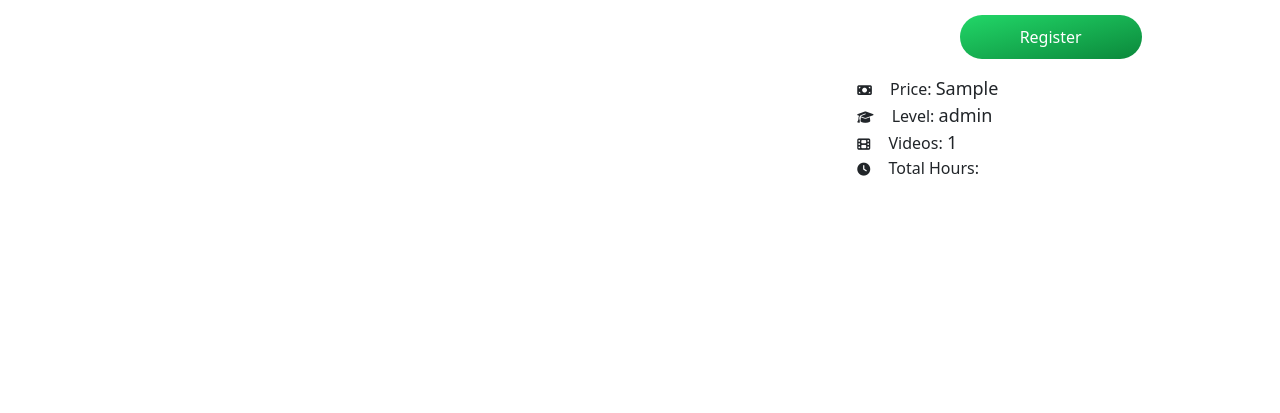
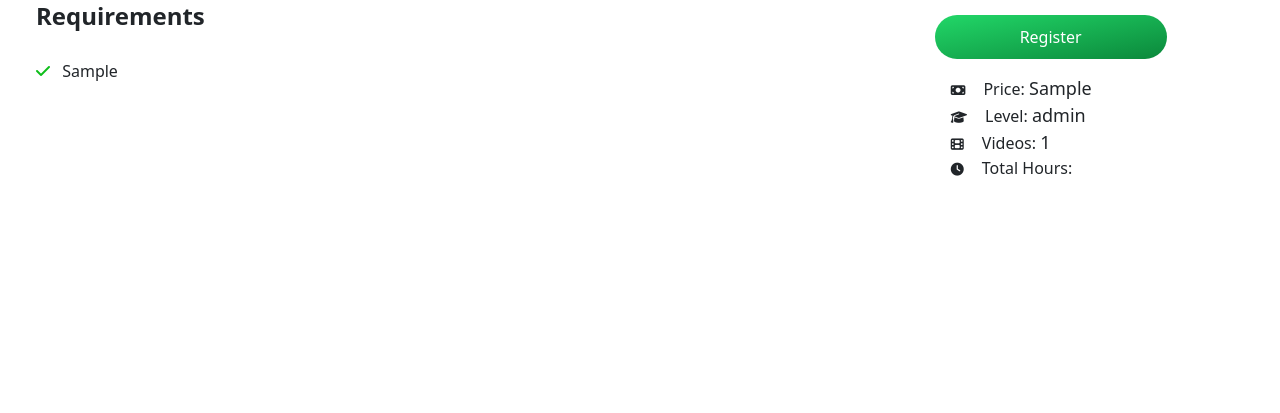
Before and after one commit to DuucNguyen/Node.js, a Node server app: a page that uses src/resources/views/courses/showDetail.hbs in a window 1280 px wide. Shown: the part 387-800 px from the top of the page. Run offline with Node 20, Linux system fonts and the light colour scheme; tables that the repository leaves empty hold one stand-in row (values such as "Sample post"); some libraries are stand-ins or nearby versions.

Commit message:
Update UIs course detail

```diff
--- a/src/app/controllers/CourseController.js
+++ b/src/app/controllers/CourseController.js
@@ -149,14 +149,13 @@
     async saveCourse(req, res, next) {
         try {
             const course_id = parseInt(req.body.courses_id);
-
             let user = req.session.user;
             user.courses.push(course_id);
             await Users.updateOne({ _id: user._id }, { courses: user.courses });
             req.session.user = user;
             res.redirect("back");
         } catch (error) {
-            console.log("Save course error : " + error);
+            console.log("Register course error : " + error);
         }
     }
     //[POST] /courses/remove-bookmark
@@ -171,7 +170,7 @@
             req.session.user = user;
             res.redirect("back");
         } catch (error) {
-            console.log("Save course error : " + error);
+            console.log("Register course error : " + error);
         }
     }
 }
--- a/src/app/models/Courses.js
+++ b/src/app/models/Courses.js
@@ -17,9 +17,9 @@
         values: { type: [String] },
         price: { type: String },
         level: { type: String },
-        numberOfVideos: {type: Number},
-        totalHour: {type: Number},
-
+        numberOfVideos: { type: Number },
+        totalHour: { type: Number },
+        requirements: { type: [String] },
 
         // createdDate: { type: Date, default: Date.now },
         // updatedDate: { type: Date, default: Date.now }, -> { timestamps: true },
--- a/src/resources/scss/app.scss
+++ b/src/resources/scss/app.scss
@@ -130,9 +130,8 @@
     background: linear-gradient(to right bottom, #22d768, #0b883b);
     border-radius: 99px;
     cursor: pointer;
-    padding: 9px 20px;
     transition: transform 0.2s ease-in-out;
-    padding: 10px 60px;
+    padding: 10px 85px;
 }
 .course-register-btn:hover{
     transform: translateY(-5px);
@@ -145,8 +144,10 @@
     line-height: 2em;
 }
 .course-infor{
+    align-items: center;
 }
 .course-infor p{
+    width: 200px;
     margin-bottom: 0;
 }
 .course-infor span{
@@ -156,6 +157,10 @@
 .course-infor i{
     margin-right: 14px;
     font-size: small;
+}
+.course-requirement li{
+    flex-basis: 100%;
+    line-height: 2em;
 }
 
 
--- a/src/resources/views/courses/showDetail.hbs
+++ b/src/resources/views/courses/showDetail.hbs
@@ -5,11 +5,20 @@
                 <h2 class="mb-3 fs-2 fw-bold">{{course.name}}</h2>
                 <p>{{course.description}}</p>
             </div>
-            <div class="course-knowledge">
-                <h4 class="fw-bold mb-4">What will you gain ? </h4>
-
+            <div class="mb-5 course-knowledge">
+                <h4 class="mb-4 fw-bold">What will you gain ? </h4>
                 <ul class="course-value d-flex flex-wrap" style="list-style: none; padding: 0px;">
                     {{#each course.values}}
+                        <li><i class="me-2 fa-solid fa-check" style="color: #0ebe1a;"></i>
+                            {{this}}
+                        </li>
+                    {{/each}}
+                </ul>
+            </div>
+            <div class="course-requirements">
+                <h4 class="fw-bold mb-4">Requirements</h4>
+                <ul class="course-requirement d-flex flex-wrap" style="list-style: none; padding: 0px;">
+                    {{#each course.requirements}}
                         <li><i class="me-2 fa-solid fa-check" style="color: #0ebe1a;"></i>
                             {{this}}
                         </li>
--- a/src/resources/views/me/stored-courses.hbs
+++ b/src/resources/views/me/stored-courses.hbs
@@ -29,7 +29,7 @@
                         Total Courses
                     </span>
                     <span>
-                        {{countCourses}}
+                        {{countDeleted}}
                     </span>
                 </a>
             </span>
@@ -45,7 +45,7 @@
                         Recycle bin
                     </span>
                     <span>
-                        {{countDeleted}}
+                        {{countCourses}}
                     </span>
                 </a>
             </span>
--- a/src/routes/courses.js
+++ b/src/routes/courses.js
@@ -36,7 +36,7 @@
 router.put("/:id", courseController.updateCourse);
 router.delete("/:id", courseController.deleteCourse);
 router.delete("/:id/force", courseController.deletePermanentCourse);
-router.post("/save", courseController.saveCourse);
+router.post("/save", authMiddleware.authUser, courseController.saveCourse);
 router.post("/remove-bookmark", courseController.removeBookmark);
 router.get("/:slug", navigatorMiddleware.courseNav(), courseController.showDetail);
 
```
Also changed, not shown: src/public/css/app.css, 1 other file.
